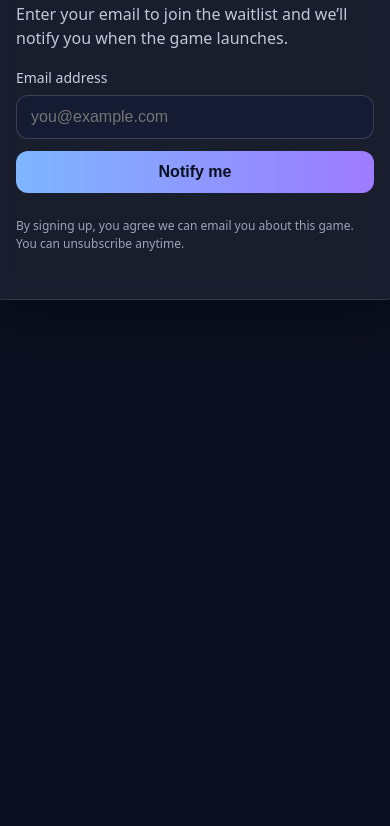
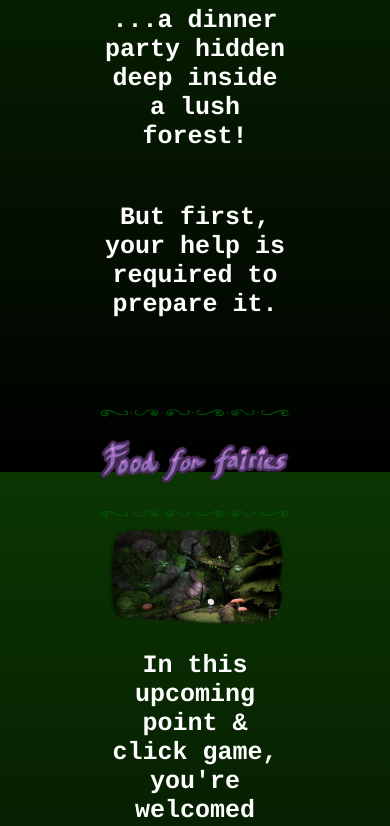
Before and after one commit to Ankkala/fff-page, a plain HTML site: page public/index.html in a window 390 px wide. Shown: the part 372-1198 px from the top of the page. Before the commit the page ends 908 px from the top, so only its background shows below. Drawn offline with Linux system fonts and the light colour scheme.

Commit message:
Add page and assets

```diff
--- a/public/index.html
+++ b/public/index.html
@@ -1,115 +1,48 @@
-<!doctype html>
-<html lang="en">
+<!DOCTYPE html>
+<html>
+
 <head>
-    <meta charset="UTF-8" />
-    <meta name="viewport" content="width=device-width, initial-scale=1" />
-    <title>Game Waitlist</title>
-    <meta name="description" content="Join the waitlist to be notified when the game launches." />
-    <style>
-      :root { color-scheme: dark; }
-      body {
-        margin: 0;
-        font-family: ui-sans-serif, system-ui, -apple-system, Segoe UI, Roboto, Helvetica, Arial, "Apple Color Emoji",
-          "Segoe UI Emoji";
-        background: #0b1020;
-        color: #e8ecff;
-      }
-      .wrap {
-        min-height: 100vh;
-        display: grid;
-        place-items: center;
-        padding: 32px 16px;
-      }
-      .card {
-        width: 100%;
-        max-width: 720px;
-        background: rgba(255, 255, 255, 0.06);
-        border: 1px solid rgba(255, 255, 255, 0.12);
-        border-radius: 18px;
-        padding: 28px;
-        backdrop-filter: blur(10px);
-        box-shadow: 0 18px 60px rgba(0, 0, 0, 0.35);
-      }
-      h1 {
-        margin: 0 0 10px;
-        font-size: 34px;
-        line-height: 1.1;
-        letter-spacing: -0.02em;
-      }
-      p {
-        margin: 0 0 18px;
-        color: rgba(232, 236, 255, 0.82);
-        line-height: 1.5;
-      }
-      .grid {
-        display: grid;
-        gap: 12px;
-        margin-top: 18px;
-      }
-      label {
-        display: grid;
-        gap: 8px;
-        font-size: 14px;
-        color: rgba(232, 236, 255, 0.85);
-      }
-      input[type="email"] {
-        width: 100%;
-        box-sizing: border-box;
-        border-radius: 12px;
-        border: 1px solid rgba(255, 255, 255, 0.16);
-        background: rgba(20, 28, 54, 0.7);
-        color: #e8ecff;
-        padding: 12px 14px;
-        font-size: 16px;
-        outline: none;
-      }
-      input[type="email"]:focus {
-        border-color: rgba(126, 182, 255, 0.9);
-        box-shadow: 0 0 0 4px rgba(126, 182, 255, 0.18);
-      }
-      button {
-        border: 0;
-        border-radius: 12px;
-        padding: 12px 14px;
-        font-size: 16px;
-        font-weight: 700;
-        cursor: pointer;
-        color: #0b1020;
-        background: linear-gradient(90deg, #7eb6ff, #9d7bff);
-      }
-      button:hover { filter: brightness(1.05); }
-      button:active { transform: translateY(1px); }
-      .fineprint {
-        margin-top: 12px;
-        font-size: 12px;
-        color: rgba(232, 236, 255, 0.65);
-      }
-      .row {
-        display: grid;
-        grid-template-columns: 1fr auto;
-        gap: 12px;
-        align-items: end;
-      }
-      @media (max-width: 540px) {
-        .row { grid-template-columns: 1fr; }
-      }
-      /* honeypot should be invisible + not focusable */
-      .hp {
-        position: absolute !important;
-        left: -9999px !important;
-        width: 1px !important;
-        height: 1px !important;
-        overflow: hidden !important;
-      }
+  <meta charset="utf-8">
+  <meta name="viewport" content="width=device-width, initial-scale=1">
+  <title>Food for Fairies</title>
+  <link rel="icon" type="image/x-icon" href="tuike_favicon.png">
+  <link rel="stylesheet" href="style.css">
+
   </style>
-  </head>
 
 <body>
+  <h1>You are cordially invited to...</h1>
+
+  <img src="vines.png">
+  <img src="fruitpath.gif">
+  <h1>...a dinner party hidden deep inside a lush forest!</h1>
+  <br>
+
+  <h1>But first, your help is required to prepare it.</h1>
+  <br><br><br>
+
+  <p><img src="vines.png"></p>
+  <p><img src="fff.png"></p>
+  <img src="vines.png">
+
+  <img src="spiderpath.gif">
+
+  <div>
+    <h1>In this upcoming point & click game, you're welcomed into a small corner of a forest filled with diminutive and
+      curiouser and curiouser creatures, who could use a helping hand in preparing a delicious, bug filled feast.</h1>>
+  </div>
+  <br>
+  <img src="vines.png">
+  <br>
+
+  <div>
+    <h1>To have us reach you when the time is ripe, please leave your email address in the form below.</h1>
+  </div>
+
   <main class="wrap">
     <section class="card">
-        <h1>Our Game (Working Title)</h1>
       <p>
-          This is a temporary landing page for testing. Enter your email to join the waitlist and we’ll notify you when
+        Enter your email to join the waitlist and we’ll notify you when
         the game launches.
       </p>
 
@@ -117,14 +50,8 @@
         <div class="row">
           <label>
             Email address
-              <input
-                type="email"
-                name="email"
-                placeholder="you@example.com"
-                required
-                autocomplete="email"
-                inputmode="email"
-              />
+            <input type="email" name="email" placeholder="you@example.com" required autocomplete="email"
+              inputmode="email" />
           </label>
 
           <button type="submit">Notify me</button>
@@ -137,12 +64,20 @@
             <input type="text" name="company" tabindex="-1" autocomplete="off" />
           </label>
         </div>
-
-          <p class="fineprint">
-            By signing up, you agree we can email you about this game. You can unsubscribe anytime.
-          </p>
       </form>
     </section>
-    </main>
+    </p>
+
+    <img src="vines.png">
+    <p><img src="tuike.gif"></p>
+    <img src="vines.png">
+
+    <p>By signing up, you agree we can email you about this game. You can unsubscribe anytime.</p>
+    <p>For more information, you can check the creators' Twitter/X accounts:</p>
+    <p>Art and webpage <a href="https://x.com/milk4ppl" target="_blank">@milk4ppl</a></p>
+    <p>Coding and execution <a href="https://x.com/ankkala" target="_blank">@ankkala</a></p>
+
 </body>
+</head>
+
 </html>
--- /dev/null
+++ b/public/style.css
@@ -0,0 +1,107 @@
+body{
+    background: linear-gradient(#0b3602, #000000);
+    background-repeat: no-repeat;
+    background-attachment: fixed;
+    margin: 100px;
+    text-align: center;
+}
+h1{
+    color:white;
+    font-family: "courier", "sans-serif", "arial";
+    font-size: 25px;
+}
+p{
+    color:white;
+    font-family: "courier", "sans-serif", "arial";
+}
+div{
+    text-align: center;
+    margin: auto;
+    max-width: 850px;
+}
+img {
+    max-width: 100%;
+    height: auto;
+    width: auto\9; /* ie8 */
+}
+a{
+    color: #32a852;
+}
+.wrap {
+min-height: 100vh;
+display: grid;
+place-items: center;
+padding: 32px 16px;
+}
+.card {
+width: 100%;
+max-width: 720px;
+background: rgba(255, 255, 255, 0.06);
+border: 1px solid rgba(255, 255, 255, 0.12);
+border-radius: 18px;
+padding: 28px;
+backdrop-filter: blur(10px);
+box-shadow: 0 18px 60px rgba(0, 0, 0, 0.35);
+}
+.grid {
+display: grid;
+gap: 12px;
+margin-top: 18px;
+}
+label {
+    display: grid;
+    gap: 8px;
+    font-size: 14px;
+    color: rgba(232, 236, 255, 0.85);
+}
+input[type="email"] {
+    width: 100%;
+    box-sizing: border-box;
+    border-radius: 12px;
+    border: 1px solid rgba(255, 255, 255, 0.16);
+    background: rgba(20, 28, 54, 0.7);
+    color: #e8ecff;
+    padding: 12px 14px;
+    font-family: "courier", "sans-serif", "arial";
+    font-size: 16px;
+    outline: none;
+}
+input[type="email"]:focus {
+    border-color: rgba(126, 182, 255, 0.9);
+    box-shadow: 0 0 0 4px rgba(126, 182, 255, 0.18);
+}
+button {
+    border: 0;
+    border-radius: 12px;
+    padding: 13px 13px;
+    font-family: "courier", "sans-serif", "arial";
+    font-size: 16px;
+    font-weight: 700;
+    cursor: pointer;
+    color: #0b1020;
+    background: #32a852;
+}
+button:hover { filter: brightness(1.05); }
+button:active { transform: translateY(1px); }
+.fineprint {
+    margin-top: 12px;
+    font-size: 12px;
+    color: rgba(232, 236, 255, 0.65);
+}
+.row {
+    display: grid;
+    grid-template-columns: 1fr auto;
+    gap: 12px;
+    align-items: end;
+}
+@media (max-width: 540px) {
+    .row { grid-template-columns: 1fr; }
+}
+/* honeypot should be invisible + not focusable */
+.hp {
+    position: absolute !important;
+    left: -9999px !important;
+    width: 1px !important;
+    height: 1px !important;
+    overflow: hidden !important;
+}
```
Also changed, not shown: public/thanks.html (+19 -64 lines), public/clovers.png (added), public/fff.png (added), public/fruitpath.gif (added), public/spiderpath.gif (added), public/thankyou.png (added), public/tuike.gif (added), public/tuike_favicon.png (added), public/vines.png (added), 1 other file. Lines whose indentation alone changed are shown as unchanged.
